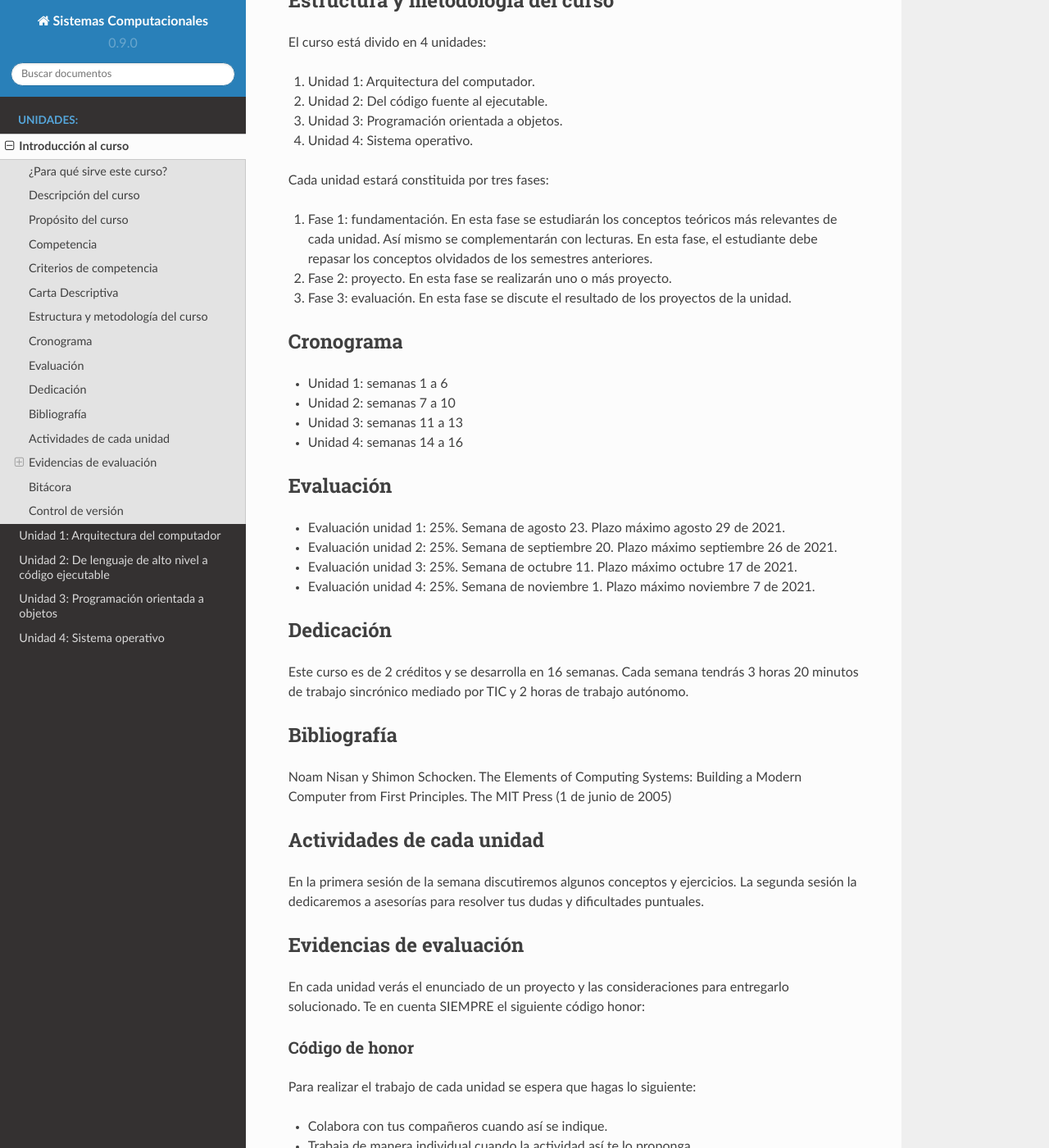
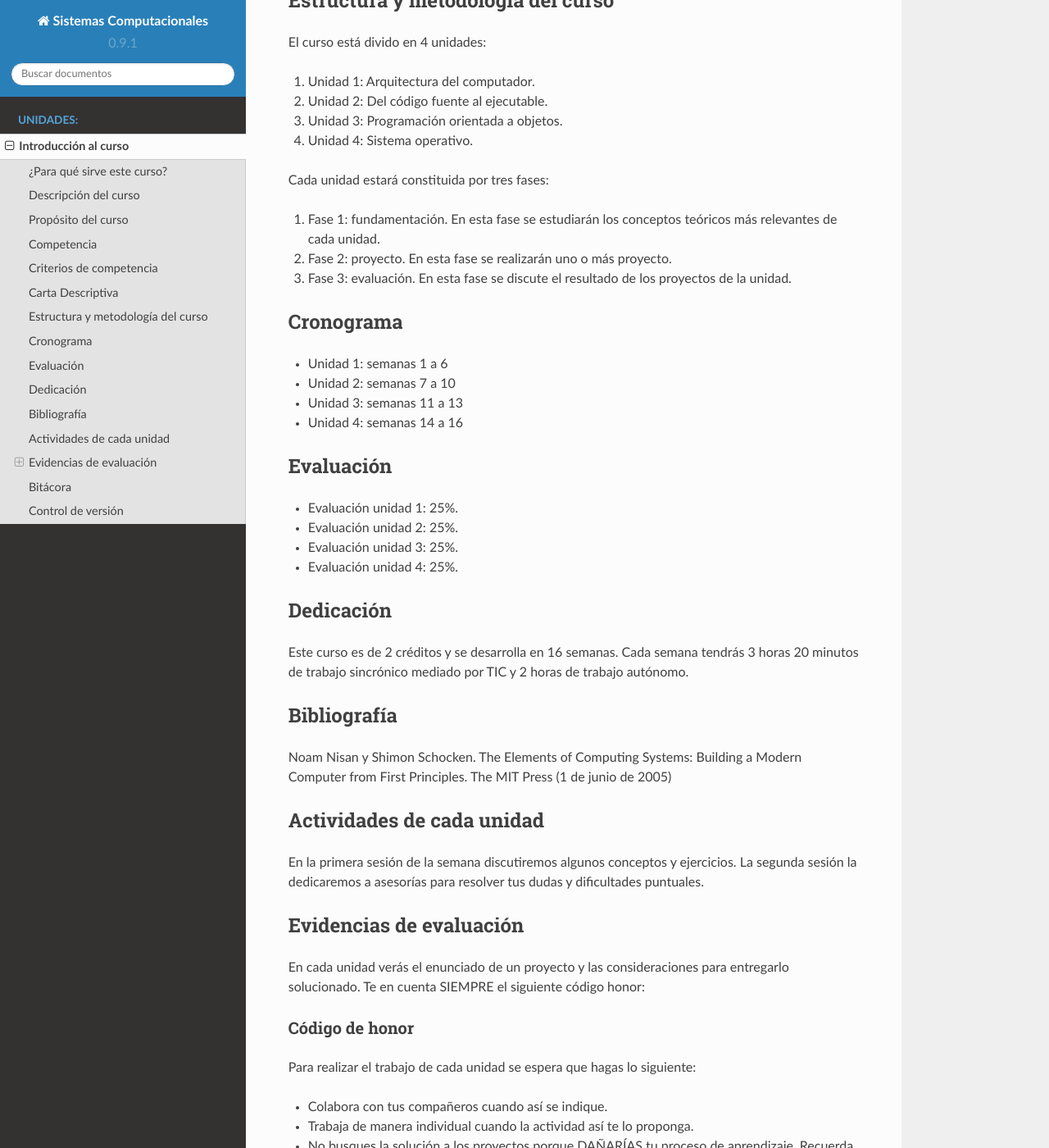
Before and after one commit to juanferfranco/SistemasComputacionales, a Sphinx documentation site: the page built from docs/_intro/intro.rst, in a window 1280 px wide and 1400 px high, scrolled down 1160 px. Shown: the whole window at 82% size. Built offline with Sphinx 7.4.7 and the Read the Docs theme 2.0.0, drawn with Linux system fonts in a browser that asks for light colours; some of the changed text lies outside the part shown.

Commit message:
Init 2022-10

```diff
--- a/docs/_intro/intro.rst
+++ b/docs/_intro/intro.rst
@@ -59,8 +59,7 @@ El curso está divido en 4 unidades:
 Cada unidad estará constituida por tres fases:
 
 #. Fase 1: fundamentación. En esta fase se estudiarán los conceptos teóricos más relevantes de
-   cada unidad. Así mismo se complementarán con lecturas. En esta fase, el estudiante
-   debe repasar los conceptos olvidados de los semestres anteriores.
+   cada unidad.
 #. Fase 2: proyecto. En esta fase se realizarán uno o más proyecto.
 #. Fase 3: evaluación. En esta fase se discute el resultado de los proyectos de la unidad.
 
@@ -75,10 +74,10 @@ Cronograma
 Evaluación
 -----------
 
-* Evaluación unidad 1: 25%. Semana de agosto 23. Plazo máximo agosto 29 de 2021.
-* Evaluación unidad 2: 25%. Semana de septiembre 20. Plazo máximo septiembre 26 de 2021.
-* Evaluación unidad 3: 25%. Semana de octubre 11. Plazo máximo octubre 17 de 2021.
-* Evaluación unidad 4: 25%. Semana de noviembre 1. Plazo máximo noviembre 7 de 2021.
+* Evaluación unidad 1: 25%.
+* Evaluación unidad 2: 25%.
+* Evaluación unidad 3: 25%.
+* Evaluación unidad 4: 25%.
 
 Dedicación
 -----------
@@ -137,6 +136,5 @@ En Notion llevarás tu bitácora electrónica.
 Control de versión
 --------------------
 
-* Crea una cuenta en GitHub con tu correo institucional de la UPB. Si
-  tienes la cuenta, tanto mejor.
-* Explora los tutoriales de `este <https://www.gitkraken.com/learn/git/tutorials>`__.
+* Crea una cuenta en GitHub con tu correo institucional de la UPB. Si ya tienes otra cuenta
+  con otro correo está bien.
--- a/docs/conf.py
+++ b/docs/conf.py
@@ -20,13 +20,13 @@
 # -- Project information -----------------------------------------------------
 
 project = 'Sistemas Computacionales'
-copyright = '2021-20, Juan Franco'
+copyright = '2022-10, Juan Franco'
 author = 'Juan Franco'
 
 # The short X.Y version
-version = '0.9.0'
+version = '0.9.1'
 # The full version, including alpha/beta/rc tags
-release = 'beta'
+release = 'rc'
 
 
 # -- General configuration ---------------------------------------------------
--- a/docs/index.rst
+++ b/docs/index.rst
@@ -1,4 +1,4 @@
-Curso Sistemas Computacionales 2021-20
+Curso Sistemas Computacionales 2022-10
 ========================================
 
 Docente diseñador del curso: Juan Fernando Franco Higuita
@@ -13,6 +13,7 @@ Créditos y horas totales del curso: 2 créditos - 96 horas totales
    :caption: Unidades:
 
    Introducción al curso <_intro/intro>
+..
    Unidad 1: Arquitectura del computador <_unidad1/unidad1>
    Unidad 2: De lenguaje de alto nivel a código ejecutable <_unidad2/unidad2>
    Unidad 3: Programación orientada a objetos <_unidad3/unidad3>
```
Also changed, not shown: other parts of docs/_intro/intro.rst (+1 -1 lines).
